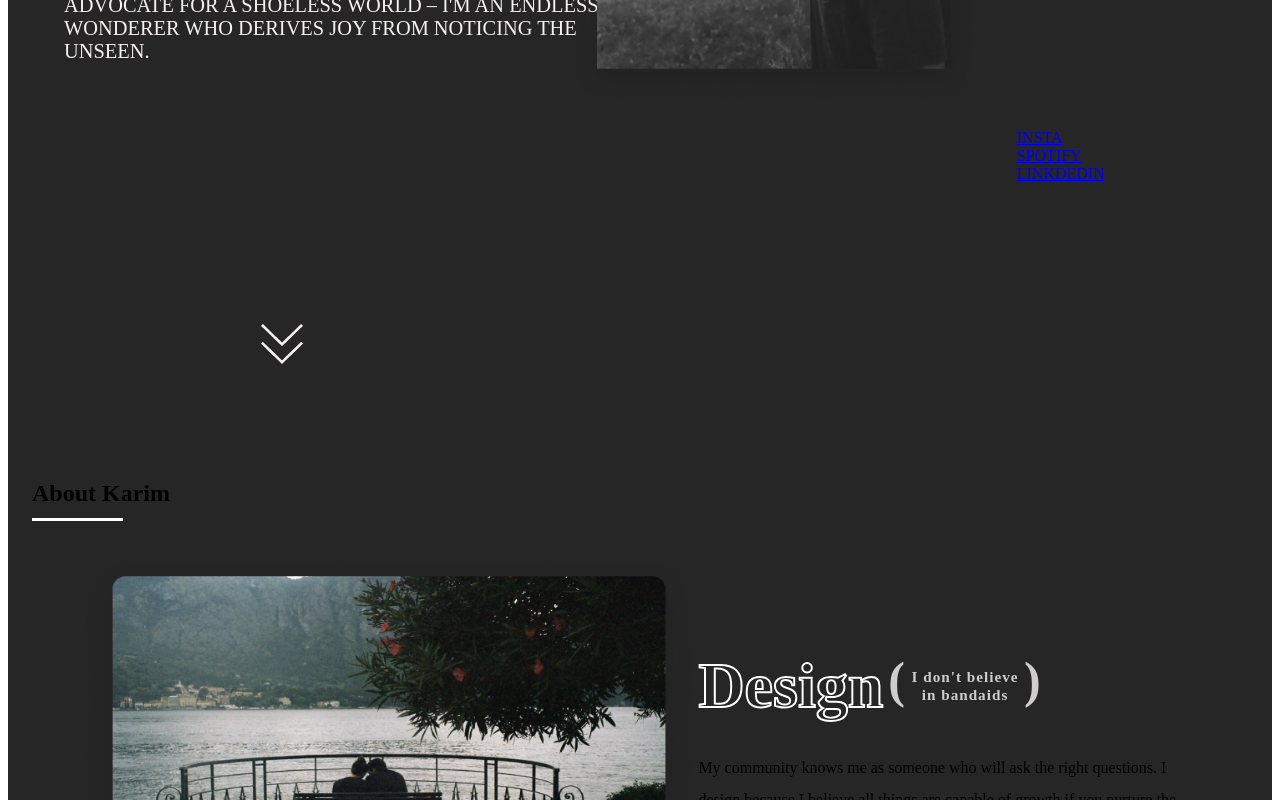
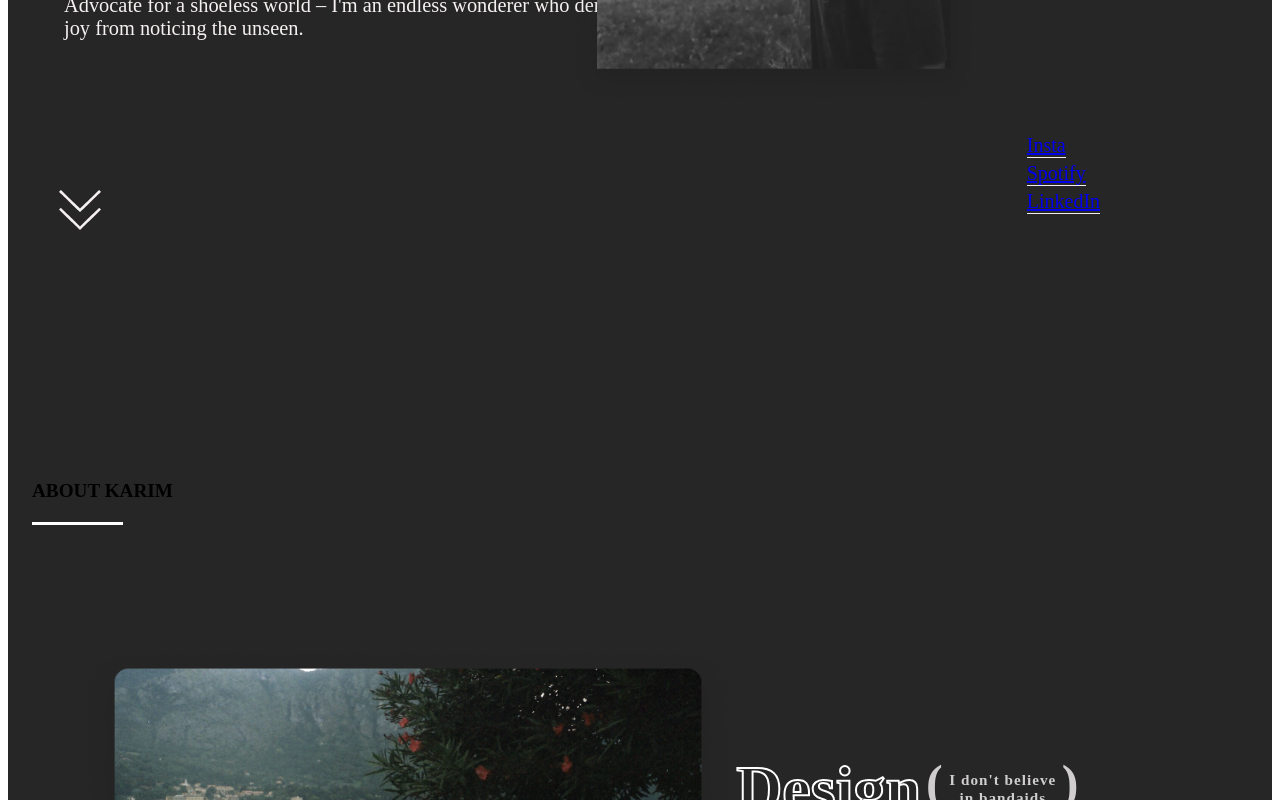
Before and after one commit to keubs/karim, a Next.js app: page / in a window 1280 px wide. Shown: the part 640-1440 px from the top of the page. Built offline with nearby package versions, Linux system fonts and the light colour scheme.

Commit message:
pixel tweaking

```diff
--- a/pages/index.js
+++ b/pages/index.js
@@ -62,7 +62,7 @@ function Home({router}) {
               <div className={styles.social_links}>
                 <a target="_blank" href="http://instagram.com/karimsaleh">Insta</a><br />
                 <a target="_blank" href="https://open.spotify.com/user/karimsaleh888888?si=ccd71f9edfe14315">Spotify</a><br />
-                <a href="#">LinkdedIn</a>
+                <a href="#">LinkedIn</a>
               </div>
             </div>
           </main>
@@ -73,7 +73,7 @@ function Home({router}) {
           </Link>
         </div>
       </section>
-      <Element name="body">
+      <Element name="body" />
       <section className={styles.section}>
         <div className={styles.container}>
             <h2>About Karim</h2>
@@ -115,11 +115,6 @@ function Home({router}) {
                 </ul>
             </div>
           </div>
-          </div>
-        </section>
-      </Element>
-      <section className={styles.section}>
-        <div className={styles.container}>
           <div className={styles.cardLeft}>
             <Image src='/images/image-music.png' width="662px" height="417px" />
             <div className={styles.cardCopy}>
--- a/styles/Home.module.css
+++ b/styles/Home.module.css
@@ -17,10 +17,12 @@
   margin: 0 auto;
 }
 
-.container h2 {
+.container > h2 {
   padding-bottom: 5px;
   position: relative;
   display: inline;
+  text-transform: uppercase;
+  font-size: 1.2em;
 }
 
 .container h2:before{
@@ -28,7 +30,7 @@
   position: absolute;
   width: 91px;
   height: 3px;
-  bottom: -10px;
+  bottom: -19px;
   left: 0;
   border-bottom: 3px solid white;
 }
@@ -36,7 +38,6 @@
 .main {
   position: relative;
   color: #F6F1F1;
-  text-transform: uppercase;
   display: flex;
   justify-content: space-between;
   margin-top: 0em;
@@ -77,14 +78,18 @@
 }
 
 .social_links {
-  /* margin: 30em 0 0 5em; */
   position: absolute;
-  bottom: -80px;
-  left: 40px;
+  bottom: -115px;
+  left: 50px;
+  text-transform: none;
+  font-size: 20px;
+
 }
 
 .social_links a {
-  text-decoration: underline;
+  border-bottom: solid .5px #f3ebf3;
+  margin-bottom: 0.2em;
+  display: inline-block;
 }
 
 .circle {
@@ -131,26 +136,26 @@
 
 .scroll {
   position: absolute;
-  bottom: 10%;
-  left: 20%;
+  bottom: 24%;
+  left: 4%;
 }
 
 .cardLeft {
   display: flex;
   justify-content: space-around;
-  margin: 3em 3em 7em;
+  margin: 9em 3em 7em;
 }
 
 .cardRight {
   display: flex;
   justify-content: space-around;
   flex-direction: row-reverse;
-  margin: 3em 3em 7em;
+  margin: 18em 3em 7em;
 }
 
 .cardCopy {
   font-family: 'neue_machinalight';
-  width: 537px;
+  width: 468px;
   display: flex;
   flex-direction: column;
   justify-content: center;
@@ -207,23 +212,30 @@
 }
 
 .skills {
-  padding: 3em;
+  padding: 9em 6em;
 }
 
 .skills h3 {
   border-bottom: 1px solid;
-  color: rgb(142, 139, 139)
+  color: rgb(142, 139, 139);
+  font-size: 25px;
 }
 
 .skillsContainer {
   display: grid;
   grid-template-columns: 33% 33% 33%;
-  padding: 1em;
+  padding: 0em 1em;
+  font-size: 30px;
+  line-height: 29px;
+  text-align: center;
+  letter-spacing: 0.1em;
+  font-family: 'neue_machina';
 }
 
 .skillsContainer div {
-  margin: 2em 0;
+  margin: 0.8em 0;
   text-align: center;
+  white-space: nowrap;
 }
 
 .tools {
```
Lines whose indentation alone changed are shown as unchanged.
